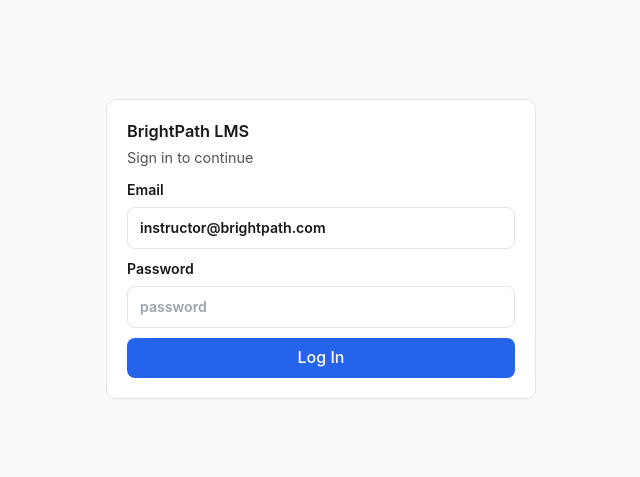
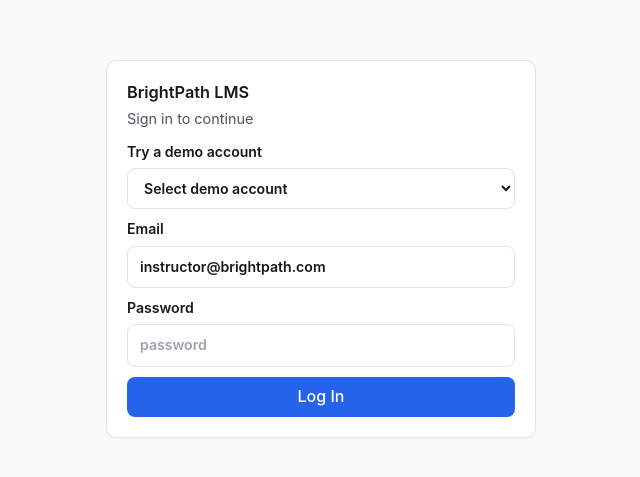
Before and after one commit to Muhammad-W-Abbasi/brightpath-lms, a React (Vite) app in the folder brightpath-frontend/: page /dashboard in a window 1280 px wide. Shown: the part 151-628 px from the top of the page, without its empty margins (319-959 px from the left). Built offline with nearby package versions, Linux system fonts and the light colour scheme; no server answers; the HTML template or start-up script is replaced by a standard one.

Commit message:
Improve demo UI login

```diff
--- a/brightpath-frontend/src/pages/Dashboard.tsx
+++ b/brightpath-frontend/src/pages/Dashboard.tsx
@@ -31,12 +31,14 @@ type DashboardProps = {
 
 const DEMO_EMAIL = import.meta.env.VITE_DEMO_EMAIL ?? "instructor@brightpath.com";
 const TOKEN_STORAGE_KEY = "token";
+type DemoSelection = "" | "instructor" | "student";
 
 function Dashboard({ authUser, onAuthChange }: DashboardProps) {
   const navigate = useNavigate();
 
   const [email, setEmail] = useState(authUser?.email ?? DEMO_EMAIL);
   const [password, setPassword] = useState("");
+  const [demoSelection, setDemoSelection] = useState<DemoSelection>("");
   const [role, setRole] = useState<Role>(authUser?.role ?? "");
   const [loading, setLoading] = useState(false);
 
@@ -161,6 +163,21 @@ function Dashboard({ authUser, onAuthChange }: DashboardProps) {
     }
   };
 
+  const handleDemoSelection = (selection: DemoSelection) => {
+    setDemoSelection(selection);
+    if (selection === "instructor") {
+      setEmail("instructor@brightpath.com");
+      setPassword("demo123");
+      return;
+    }
+
+    if (selection === "student") {
+      setEmail("student@brightpath.com");
+      setPassword("demo123");
+      return;
+    }
+  };
+
   useEffect(() => {
     if (!authUser?.role) {
       setRole("");
@@ -184,6 +201,23 @@ function Dashboard({ authUser, onAuthChange }: DashboardProps) {
               login();
             }}
           >
+            <label className="bp-label">
+              Try a demo account
+              <select
+                className="bp-input"
+                value={demoSelection}
+                onChange={(e) => handleDemoSelection(e.target.value as DemoSelection)}
+              >
+                <option value="">Select demo account</option>
+                <option value="instructor">Instructor Demo</option>
+                <option value="student">Student Demo</option>
+              </select>
+            </label>
+
+            {demoSelection ? (
+              <p className="text-sm text-[#52525b]">You are using a demo account.</p>
+            ) : null}
+
             <label className="bp-label">
               Email
               <input
```
